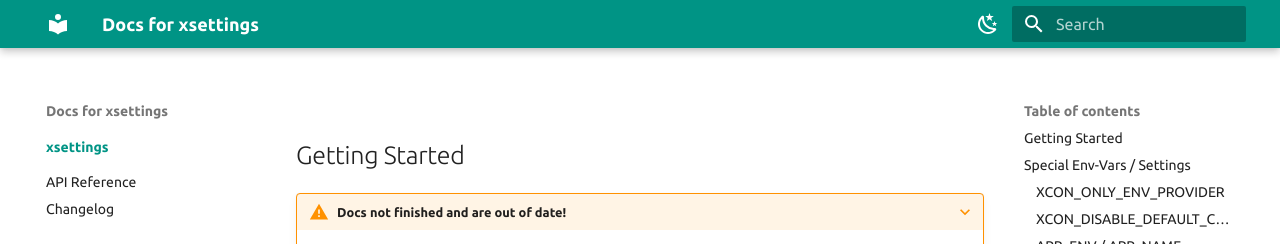
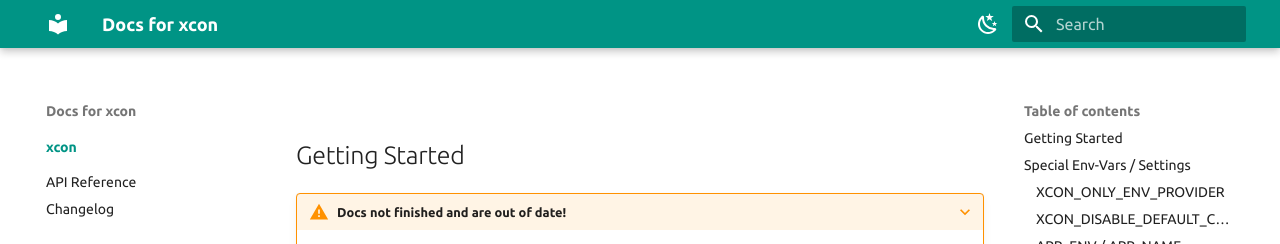
Before and after one commit to xyngular/py-xcon, an MkDocs documentation site: the page built from docs/index.md, in a window 1280 px wide. Shown: the top 244 px of the page. Built offline with MkDocs 1.6.1 and Material for MkDocs 9.7.7, drawn with Linux system fonts in a browser that asks for light colours; emoji names are drawn with the system emoji font; the version menu is left out.

Commit message:
fix: docs

```diff
--- a/mkdocs.yml
+++ b/mkdocs.yml
@@ -1,12 +1,12 @@
 # yaml-language-server: $schema=https://squidfunk.github.io/mkdocs-material/schema.json
 
-site_name: Docs for xsettings
+site_name: Docs for xcon
 dev_addr: 127.0.0.1:7000
 
 nav:
-  - xsettings:
+  - xcon:
     - index.md
-  - API Reference: api/xsettings/" target="_blank
+  - API Reference: api/xcon/" target="_blank
   - Changelog: changelog.md
 
 theme:
--- a/pyproject.toml
+++ b/pyproject.toml
@@ -5,7 +5,7 @@ description = "Dynamic configuration retreiver."
 authors = ["Josh Orr <josh@orr.blue>"]
 packages = [{include = "xcon"}]
 readme = "Readme.md"
-repository = "https://github.com/xyngular/py-xsettings"
+repository = "https://github.com/xyngular/py-xcon"
 keywords = ["settings", "configuration", "lazy", "boto", "aws", "secrets manager", "param store", "ssm"]
 classifiers = [
     "Topic :: Software Development :: Libraries :: Python Modules",
--- a/setup.cfg
+++ b/setup.cfg
@@ -1,6 +1,3 @@
-# WARNING: This file is managed by our repository manager tool https://github.com/xyngular/repoman
-# and changes will be overwritten when "repo install" is executed
-
 [pycodestyle]
 ignore = E121,E123,E126,E203,E226,E242,E704,E731,W391,W503,W504,C0103
 max-line-length = 99
```
Also changed, not shown: Readme.md (+1 -1 lines).
